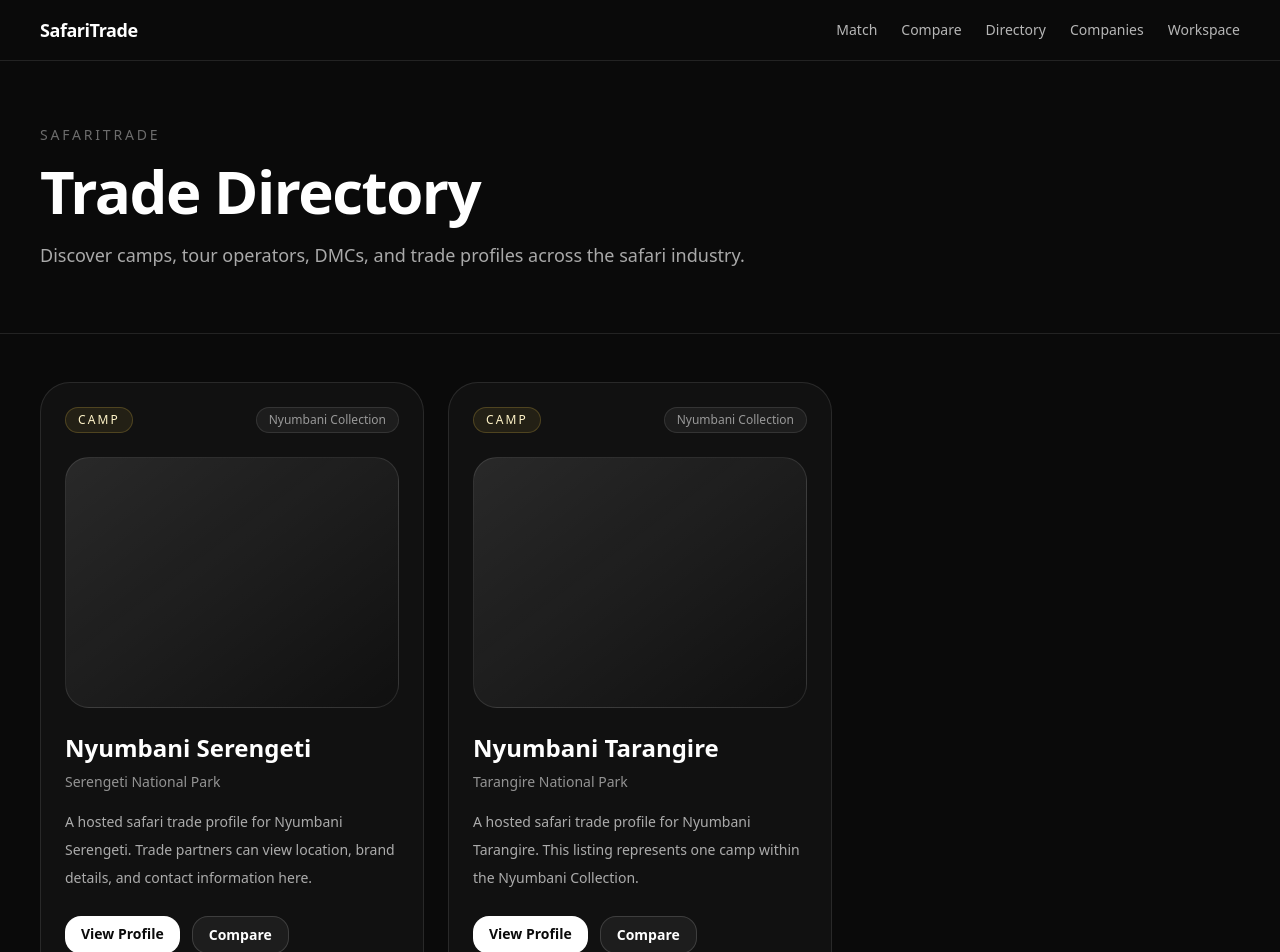
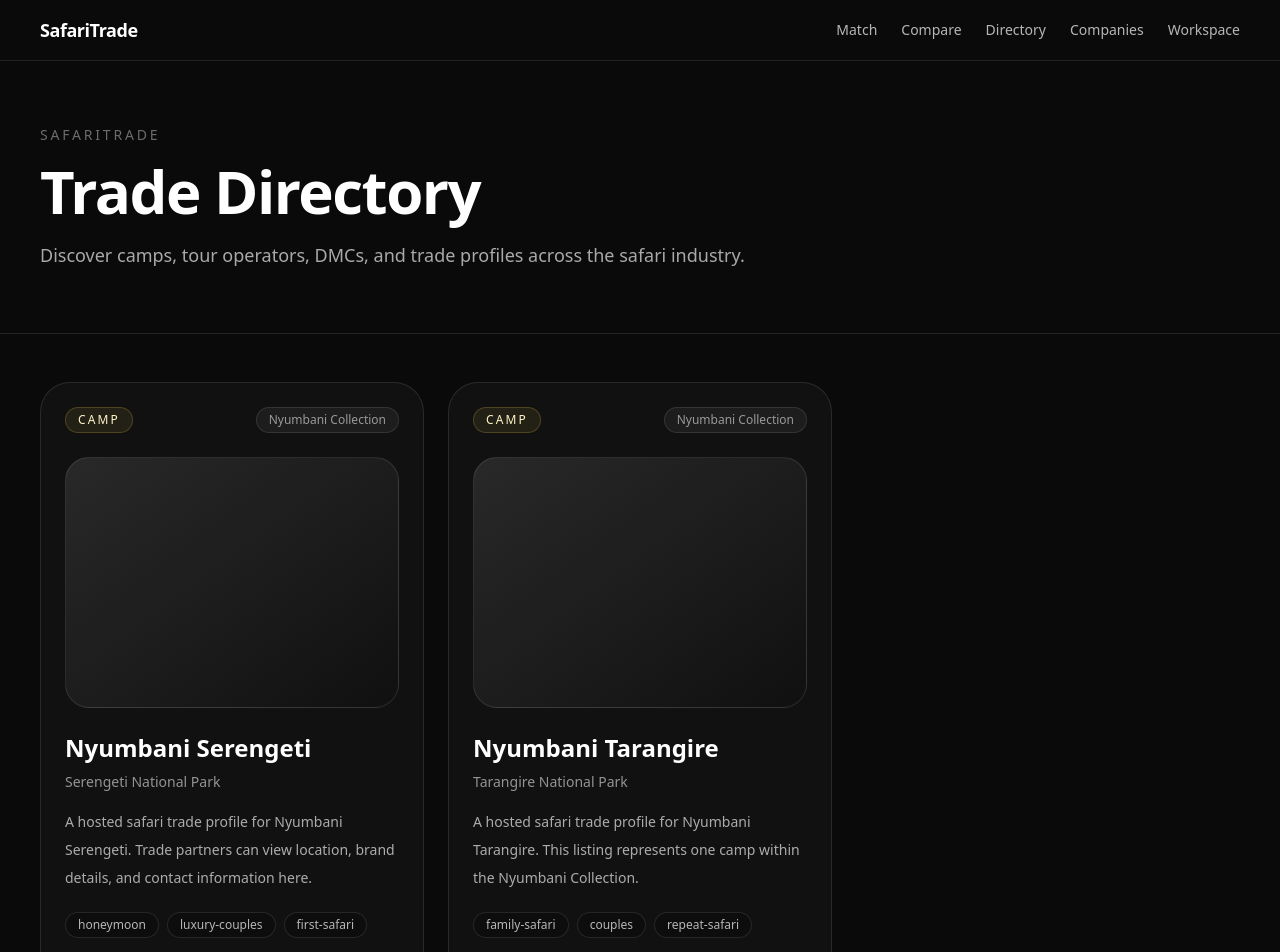
Before and after one commit to aisafarimarketing-ux/safari-trade-directory, a Next.js app: page /directory in a window 1280 px wide. Shown: the top 952 px of the page. Built offline with nearby package versions, Linux system fonts and the light colour scheme.

Commit message:
Update page.tsx

```diff
--- a/src/app/directory/page.tsx
+++ b/src/app/directory/page.tsx
@@ -1,7 +1,9 @@
-import { profiles } from "../../data/profiles";
+import { listings } from "../../data/listings";
 import { companies } from "../../data/companies";
 
 export default function DirectoryPage() {
+  const publishedListings = listings.filter((listing) => listing.published);
+
   return (
     <main className="min-h-screen bg-neutral-950 text-white">
       <section className="border-b border-white/10">
@@ -21,19 +23,19 @@ export default function DirectoryPage() {
 
       <section className="mx-auto max-w-7xl px-6 py-12 md:px-10">
         <div className="grid gap-6 md:grid-cols-2 xl:grid-cols-3">
-          {profiles.map((profile) => {
+          {publishedListings.map((listing) => {
             const company = companies.find(
-              (item) => item.slug === profile.companySlug,
+              (item) => item.slug === listing.companySlug,
             );
 
             return (
               <div
-                key={profile.slug}
+                key={listing.id}
                 className="group rounded-[30px] border border-white/10 bg-white/[0.03] p-6 transition duration-300 hover:-translate-y-1 hover:border-white/20 hover:bg-white/[0.05]"
               >
                 <div className="flex items-start justify-between gap-4">
                   <span className="rounded-full border border-amber-300/20 bg-amber-300/[0.08] px-3 py-1 text-xs font-medium uppercase tracking-[0.18em] text-amber-100">
-                    {profile.type}
+                    {listing.kind.replace("-", " ")}
                   </span>
 
                   {company ? (
@@ -45,16 +47,27 @@ export default function DirectoryPage() {
 
                 <div className="mt-6 aspect-[4/3] rounded-[24px] border border-white/10 bg-gradient-to-br from-white/10 to-white/0" />
 
-                <h2 className="mt-6 text-2xl font-semibold">{profile.name}</h2>
-                <p className="mt-2 text-sm text-white/55">{profile.location}</p>
+                <h2 className="mt-6 text-2xl font-semibold">{listing.name}</h2>
+                <p className="mt-2 text-sm text-white/55">{listing.location}</p>
 
                 <p className="mt-4 line-clamp-3 text-sm leading-7 text-white/65">
-                  {profile.description}
+                  {listing.description}
                 </p>
+
+                <div className="mt-5 flex flex-wrap gap-2">
+                  {listing.matchAttributes.idealFor.slice(0, 3).map((tag) => (
+                    <span
+                      key={tag}
+                      className="rounded-full border border-white/10 bg-black/20 px-3 py-1 text-xs text-white/70"
+                    >
+                      {tag}
+                    </span>
+                  ))}
+                </div>
 
                 <div className="mt-6 flex flex-wrap gap-3">
                   <a
-                    href={`/profiles/${profile.slug}`}
+                    href={`/profiles/${listing.slug}`}
                     className="rounded-2xl bg-white px-4 py-2 text-sm font-semibold text-neutral-950"
                   >
                     View Profile
```
